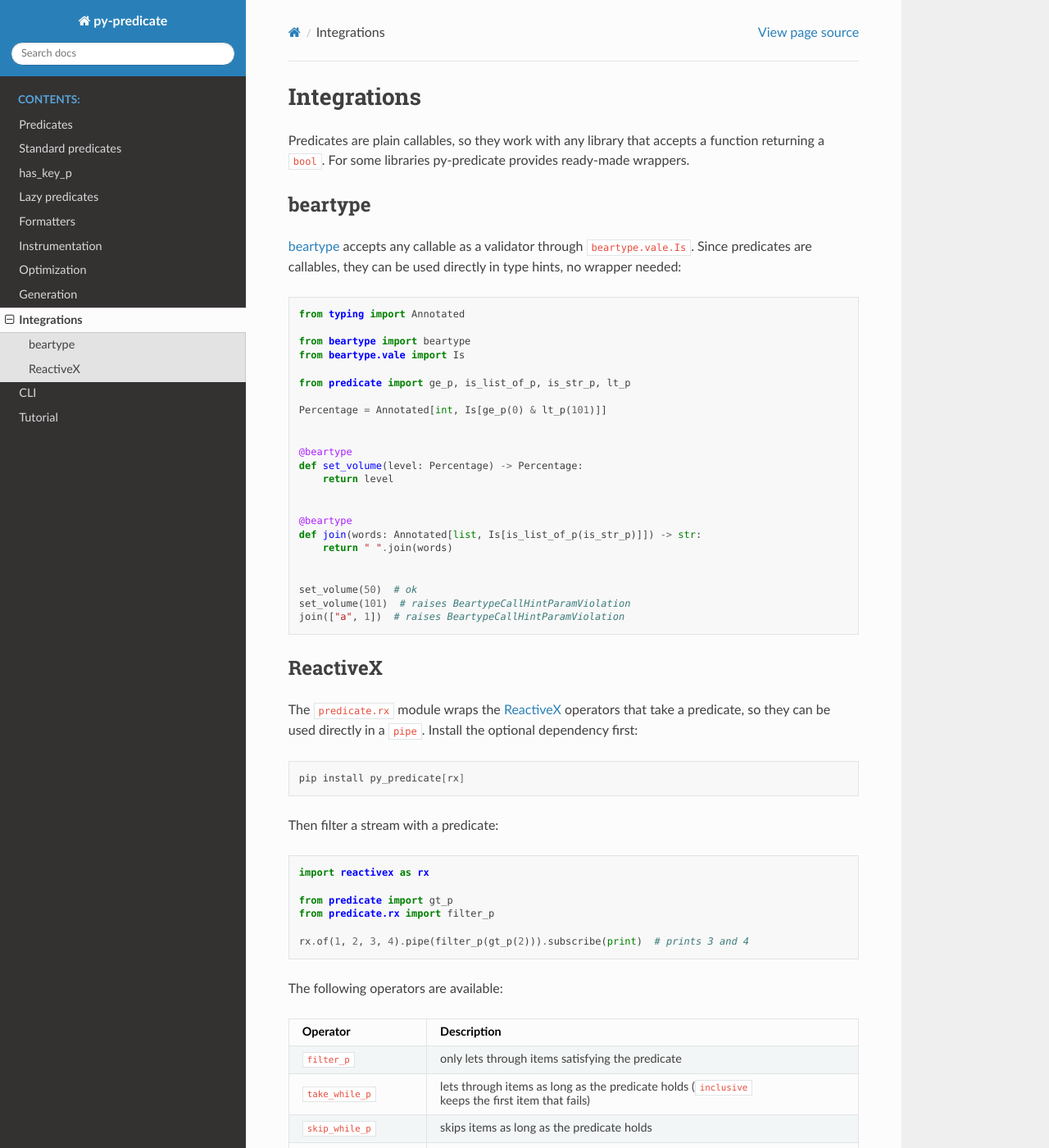
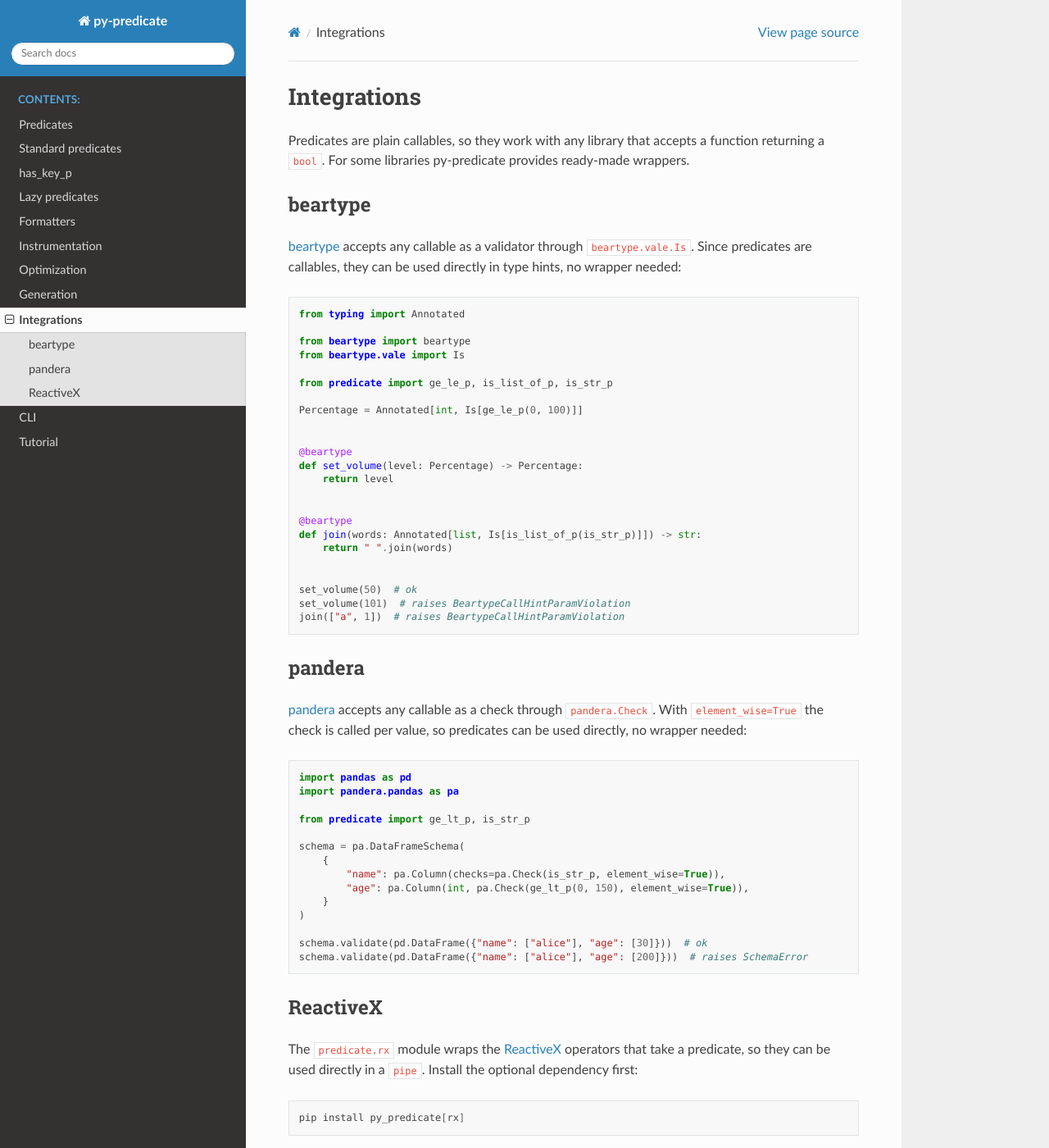
Before and after one commit to mrijk/py-predicate, a Sphinx documentation site: the page built from docs/integrations.rst, in a window 1280 px wide and 1400 px high. Shown: the whole window at 82% size. Built offline with Sphinx 7.4.7 and the Read the Docs theme 3.1.0, drawn with Linux system fonts in a browser that asks for light colours.

Commit message:
Document and test pandera integration (#254)
* Document and test pandera integration

Predicates are callables, so they work directly as pandera element-wise
checks via pa.Check(predicate, element_wise=True). Add a test and docs.

Use range predicates (ge_lt_p, ge_le_p) instead of combining ge_p and lt_p
in the pandera and beartype examples.

Update classifiers (add Testing and Quality Assurance, drop Internet and
Web Environment) and add keywords. Remove the unused and outdated
requirements/development.txt and its pre-commit hook.

* Fix LaTeX example and show rendered output

```diff
--- a/docs/integrations.rst
+++ b/docs/integrations.rst
@@ -6,4 +6,6 @@ returning a ``bool``. For some libraries py-predicate provides ready-made wrappe
 
 .. include:: integrations/beartype.rst
 
+.. include:: integrations/pandera.rst
+
 .. include:: integrations/rx.rst
--- a/docs/integrations/beartype.rst
+++ b/docs/integrations/beartype.rst
@@ -11,9 +11,9 @@ beartype
     from beartype import beartype
     from beartype.vale import Is
 
-    from predicate import ge_p, is_list_of_p, is_str_p, lt_p
+    from predicate import ge_le_p, is_list_of_p, is_str_p
 
-    Percentage = Annotated[int, Is[ge_p(0) & lt_p(101)]]
+    Percentage = Annotated[int, Is[ge_le_p(0, 100)]]
 
 
     @beartype
--- /dev/null
+++ b/docs/integrations/pandera.rst
@@ -0,0 +1,22 @@
+pandera
+-------
+
+`pandera <https://pandera.readthedocs.io/>`_ accepts any callable as a check through ``pandera.Check``.
+With ``element_wise=True`` the check is called per value, so predicates can be used directly, no wrapper needed:
+
+.. code-block:: python
+
+    import pandas as pd
+    import pandera.pandas as pa
+
+    from predicate import ge_lt_p, is_str_p
+
+    schema = pa.DataFrameSchema(
+        {
+            "name": pa.Column(checks=pa.Check(is_str_p, element_wise=True)),
+            "age": pa.Column(int, pa.Check(ge_lt_p(0, 150), element_wise=True)),
+        }
+    )
+
+    schema.validate(pd.DataFrame({"name": ["alice"], "age": [30]}))  # ok
+    schema.validate(pd.DataFrame({"name": ["alice"], "age": [200]}))  # raises SchemaError
```
Also changed, not shown: docs/formatters.rst (+7 -1 lines), pyproject.toml (+5 -2 lines), .pre-commit-config.yaml, 3 other files.
